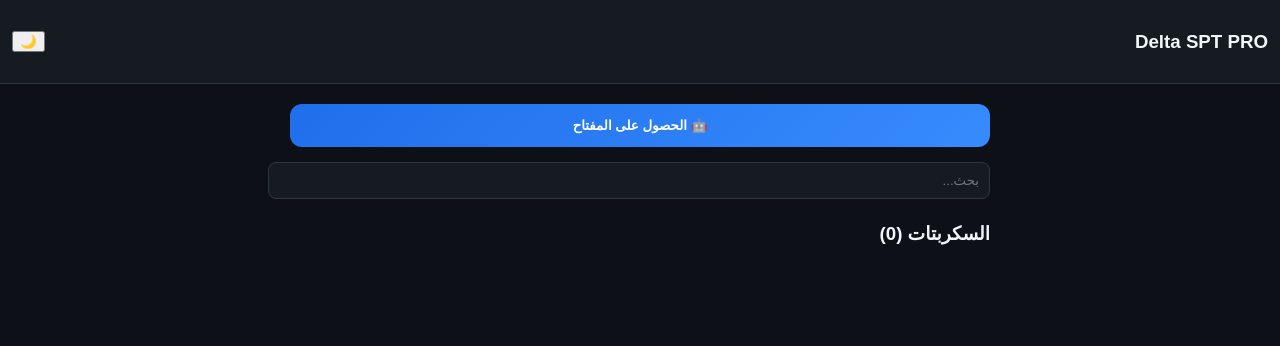
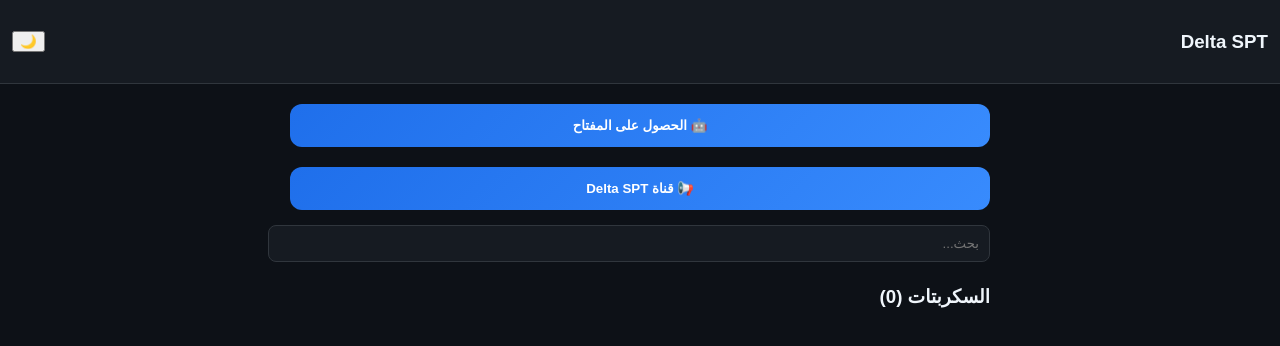
Before and after one commit to bybybypqpqpq1010-lang/Delta-SPT, a plain HTML site: page index.html in a window 1280 px wide. Drawn offline with Linux system fonts and the light colour scheme; no server answers.

Commit message:
Update index.html

```diff
--- a/index.html
+++ b/index.html
@@ -56,7 +56,7 @@
 <body>
 
 <header>
-<h3>Delta SPT PRO</h3>
+<h3>Delta SPT </h3>
 <button onclick="toggle()">🌙</button>
 </header>
 
@@ -65,6 +65,10 @@
 <button class="main"
 onclick="window.open('https://t.me/OrxBypass_bot','_blank')">
 🤖 الحصول على المفتاح
+</button>
+<button class="main"
+onclick="window.open('https://t.me/DeltaSPT','_blank')">
+📢 قناة Delta SPT
 </button>
 
 <input id="search" placeholder="بحث..." oninput="checkAdmin(this.value)">
```
